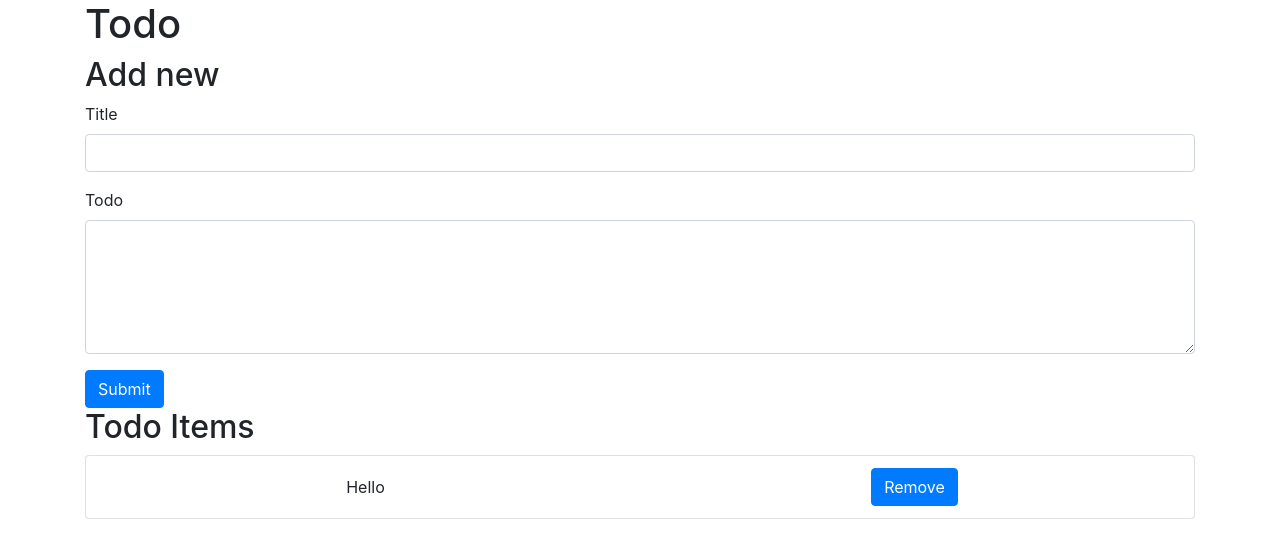
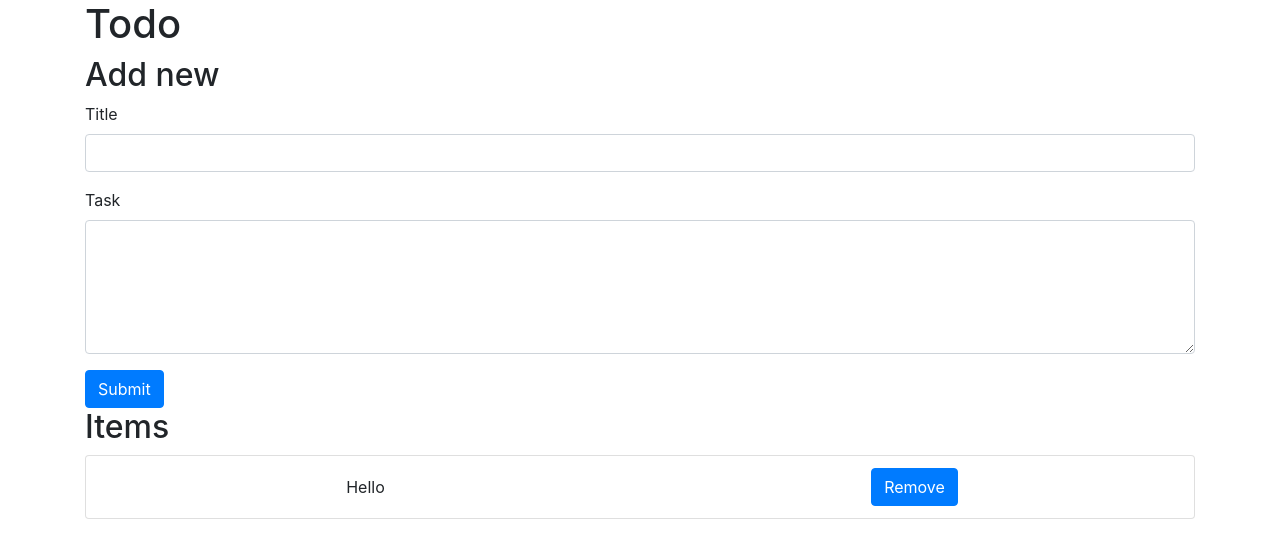
Before and after one commit to guoliang/react-todo, a React (Create React App) app: page / in a window 1280 px wide. Shown: the top 558 px of the page. Built offline with nearby package versions, Linux system fonts and the light colour scheme.

Commit message:
Fixes unit tests

```diff
--- a/src/App.js
+++ b/src/App.js
@@ -29,7 +29,7 @@ function App() {
 		<Container>
 			<h1>Todo</h1>
 			<TodoAddForm allTodos={todos} addTodo={setTodo} />
-			<h2>Todo Items</h2>
+			<h2>Items</h2>
 			<ListGroup>{todoList}</ListGroup>
 		</Container>
 	);
--- a/src/components/TodoAddForm.js
+++ b/src/components/TodoAddForm.js
@@ -31,7 +31,7 @@ const TodoAddForm = ({ allTodos, addTodo }) => {
 					<Form.Control type="text" />
 				</Form.Group>
 				<Form.Group controlId={TextareaID}>
-					<Form.Label>Todo</Form.Label>
+					<Form.Label>Task</Form.Label>
 					<Form.Control as="textarea" rows={5} />
 				</Form.Group>
 				<Button variant="primary" type="submit">
```
Also changed, not shown: 1 other file (tests, documents, lock files or other folders).
